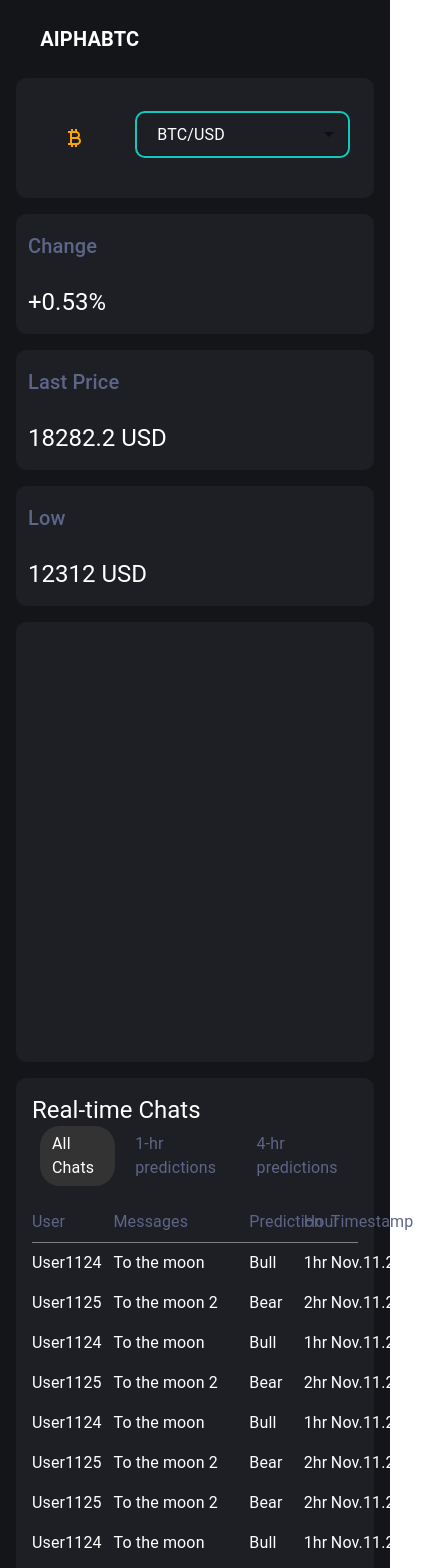
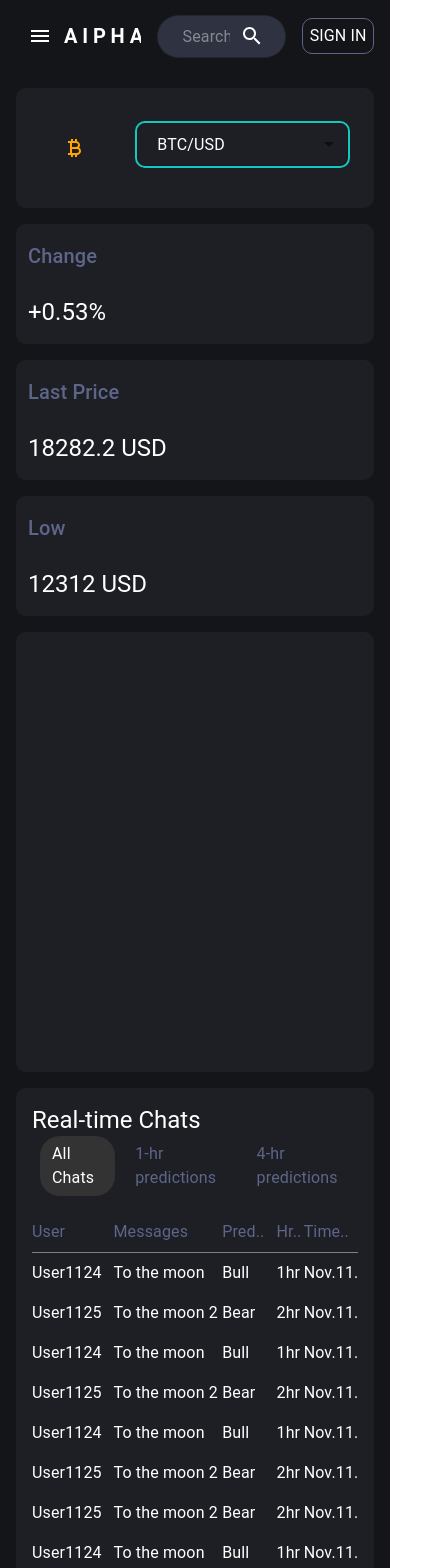
Before and after one commit to shakilhossain-cse/aiphabtc-front, a Next.js app: page / in a window 390 px wide. Shown: the top 1568 px of the page, 426 px wide, since content can reach past the window. Built offline with nearby package versions, Linux system fonts and the light colour scheme.

Commit message:
add responsive

```diff
--- a/package.json
+++ b/package.json
@@ -16,6 +16,7 @@
     "react": "^18.2.0",
     "react-chartjs-2": "^5.2.0",
     "react-dom": "^18.2.0",
+    "react-financial-charts": "^2.0.1",
     "react-redux": "^9.0.4",
     "react-scripts": "5.0.1",
     "react-ts-tradingview-widgets": "^1.2.2",
--- /dev/null
+++ b/src/assets/styles/style.css
@@ -0,0 +1,37 @@
+/* mobile nav*/
+.MuiMenu-paper {
+	background: #141518;
+	color: #fff;
+	width: 100%;
+}
+
+/* table Scroll*/
+.table_scroll::-moz-scrollbar {
+	width: 6px;
+	height: 5px;
+}
+
+.table_scroll::-moz-scrollbar-thumb {
+	background-color: #5d6588;
+	border-radius: 6px;
+}
+
+.table_scroll::-moz-scrollbar-track {
+	background-color: #f1f1f1;
+	border-radius: 6px;
+}
+
+.table_scroll::-webkit-scrollbar {
+	width: 6px;
+	height: 5px;
+}
+
+.table_scroll::-webkit-scrollbar-thumb {
+	background-color: #5d6588;
+	border-radius: 6px;
+}
+
+.table_scroll::-webkit-scrollbar-track {
+	background-color: #242424;
+	border-radius: 6px;
+}
--- a/src/components/App.tsx
+++ b/src/components/App.tsx
@@ -11,7 +11,7 @@ import { decrement, increment } from "../store/features/counter/counterSlice";
 // Styled component that applies global styles
 
 export const App = () => {
-  return <Landing />;
+	return <Landing />;
 };
 
 export default App;
--- a/src/components/landing/ChatRoom.tsx
+++ b/src/components/landing/ChatRoom.tsx
@@ -1,8 +1,7 @@
 import React from "react";
 import Box from "@mui/material/Box";
-import { Typography } from "@mui/material";
-import Button from "@mui/material/Button";
-import { Grid, Container } from "@mui/material";
+import { Grid, Typography, useMediaQuery, useTheme } from "@mui/material";
+import styled from "@emotion/styled";
 
 const getChat = () => {
 	return [
@@ -115,6 +114,9 @@ const getChat = () => {
 };
 
 export const ChatRoom = () => {
+	const theme = useTheme();
+	const isMediumScreen = useMediaQuery(theme.breakpoints.up("md"));
+
 	const [selected, setSelected] = React.useState("All Chats");
 
 	const handleSelection = (option) => {
@@ -164,27 +166,40 @@ export const ChatRoom = () => {
 					<Grid item xs={3}>
 						<Typography style={{ color: "#5D6588" }}>User</Typography>
 					</Grid>
-					<Grid item xs={5}>
+					<Grid item xs={4}>
 						<Typography style={{ color: "#5D6588" }}>Messages</Typography>
 					</Grid>
 					<Grid item xs={2}>
-						<Typography style={{ color: "#5D6588" }}>Prediction</Typography>
+						<Typography style={{ color: "#5D6588" }}>
+							{isMediumScreen ? "Prediction" : "Pred.."}
+						</Typography>
 					</Grid>
 					<Grid item xs={1}>
-						<Typography style={{ color: "#5D6588" }}>Hour</Typography>
+						<Typography style={{ color: "#5D6588" }}>
+							{isMediumScreen ? "Hour" : "Hr.."}
+						</Typography>
 					</Grid>
-					<Grid item xs={1}>
-						<Typography style={{ color: "#5D6588" }}>Timestamp</Typography>
+					<Grid item xs={2}>
+						<Typography
+							style={{
+								color: "#5D6588",
+								display: "flex",
+								justifyContent: isMediumScreen ? "flex-end" : "flex-start",
+							}}
+						>
+							{isMediumScreen ? "Timestamp" : "Time.."}
+						</Typography>
 					</Grid>
 				</Grid>
 			</Box>
+			<SectionContainer className="table_scroll">
 				{data.map((chat, index) => (
 					<Box key={index} py={1}>
 						<Grid container>
 							<Grid item xs={3}>
 								<Typography>{chat.User}</Typography>
 							</Grid>
-						<Grid item xs={5}>
+							<Grid item xs={4}>
 								<Typography>{chat.Messages}</Typography>
 							</Grid>
 							<Grid item xs={2}>
@@ -193,12 +208,24 @@ export const ChatRoom = () => {
 							<Grid item xs={1}>
 								<Typography>{chat.Hour}</Typography>
 							</Grid>
-						<Grid item xs={1}>
-							<Typography>{chat.Timestamp}</Typography>
+							<Grid item xs={2}>
+								<Typography
+									style={{
+										display: "flex",
+										justifyContent: isMediumScreen ? "flex-end" : "flex-start",
+									}}
+								>
+									{chat.Timestamp}
+								</Typography>
 							</Grid>
 						</Grid>
 					</Box>
 				))}
+			</SectionContainer>
 		</Box>
 	);
 };
+
+const SectionContainer = styled(Box)({
+	overflow: "auto",
+});
--- a/src/components/landing/Landing.tsx
+++ b/src/components/landing/Landing.tsx
@@ -50,7 +50,7 @@ export const Landing = () => {
 		],
 	};
 	return (
-		<Grid container spacing={2}>
+		<Grid container spacing={2} marginTop={0}>
 			<Grid item xs={12} sm={12} md={8} container spacing={2}>
 				<Grid item xs={12}>
 					<SectionContainer>
--- a/src/components/ui-components/Navbar.tsx
+++ b/src/components/ui-components/Navbar.tsx
@@ -1,16 +1,18 @@
-import React from "react";
-import { Grid, Box, TextField } from "@mui/material";
-import { styled } from "@mui/material/styles";
-import useMediaQuery from "@mui/material/useMediaQuery";
-import { useTheme } from "@mui/material/styles";
+import * as React from "react";
+import AppBar from "@mui/material/AppBar";
+import Box from "@mui/material/Box";
+import Toolbar from "@mui/material/Toolbar";
+import IconButton from "@mui/material/IconButton";
+import Typography from "@mui/material/Typography";
+import Menu from "@mui/material/Menu";
+import MenuIcon from "@mui/icons-material/Menu";
+import Container from "@mui/material/Container";
+import Link from "next/link";
+import styled from "@emotion/styled";
+import { Grid, useMediaQuery, useTheme } from "@mui/material";
 import { SearchBar } from "./SearchBar";
-import Link from "next/link";
 
-export const Navbar = () => {
-  const theme = useTheme();
-  const isSmallScreen = useMediaQuery(theme.breakpoints.down("lg"));
-
-  const menuItems = [
+const pages = [
 	{
 		label: "Dashboard",
 		uri: "/",
@@ -37,16 +39,129 @@ export const Navbar = () => {
 	},
 ];
 
+const Navbar = () => {
+	const theme = useTheme();
+	const isMediumScreen = useMediaQuery(theme.breakpoints.up("md"));
+	const [anchorElNav, setAnchorElNav] = React.useState<null | HTMLElement>(
+		null,
+	);
+
+	const handleOpenNavMenu = (event: React.MouseEvent<HTMLElement>) => {
+		setAnchorElNav(event.currentTarget);
+	};
+
+	const handleCloseNavMenu = () => {
+		setAnchorElNav(null);
+	};
+
+	const SignInBtn = styled(Box)({
+		width: isMediumScreen ? "25%" : "40%",
+		padding: "5px",
+		color: "#ffffff",
+		textAlign: "center",
+		border: "1px solid #5D6588",
+		borderRadius: 10,
+		textTransform: "uppercase",
+		cursor: "pointer",
+	});
+
 	return (
-    <Grid container alignItems="center" justifyContent="center">
-      <Logo item xs={11} lg={1} xl={1} sx={{ p: 3 }}>
+		<AppBar
+			position="static"
+			sx={{
+				backgroundColor: "transparent",
+				boxShadow: "none",
+				paddingY: 1,
+			}}
+		>
+			<Container maxWidth="xl">
+				<Toolbar disableGutters>
+					<Typography
+						variant="h6"
+						noWrap
+						component="a"
+						href="/"
+						sx={{
+							mr: 2,
+							display: { xs: "none", lg: "flex" },
+							fontWeight: 700,
+							letterSpacing: ".3rem",
+							color: "inherit",
+							textDecoration: "none",
+						}}
+					>
 						AIPHABTC
-      </Logo>
-      {!isSmallScreen && (
-        <>
-          <Grid item xs={6} lg={6} xl={5} sx={{ p: 3 }}>
-            <Grid container justifyContent="space-between">
-              {menuItems.map((item, index) => (
+					</Typography>
+					{/* small device menu item */}
+					<Box sx={{ flexGrow: 1, display: { xs: "flex", lg: "none" } }}>
+						<IconButton
+							size="large"
+							aria-label="account of current user"
+							aria-controls="menu-appbar"
+							aria-haspopup="true"
+							onClick={handleOpenNavMenu}
+							color="inherit"
+						>
+							<MenuIcon />
+						</IconButton>
+						<Menu
+							id="menu-appbar"
+							anchorEl={anchorElNav}
+							anchorOrigin={{
+								vertical: "bottom",
+								horizontal: "left",
+							}}
+							keepMounted
+							transformOrigin={{
+								vertical: "top",
+								horizontal: "left",
+							}}
+							open={Boolean(anchorElNav)}
+							onClose={handleCloseNavMenu}
+							sx={{
+								display: { xs: "block", lg: "none" },
+							}}
+						>
+							{pages.map((item, index) => (
+								<Link
+									href={item.uri}
+									key={index}
+									style={{ textDecoration: "none" }}
+									onClick={handleCloseNavMenu}
+								>
+									<LinkGridItem item xs style={{ padding: "5px 10px" }}>
+										{item.label}
+									</LinkGridItem>
+								</Link>
+							))}
+						</Menu>
+					</Box>
+
+					{/* small device logo */}
+					<Typography
+						variant="h6"
+						noWrap
+						component="a"
+						href="/"
+						sx={{
+							mr: 2,
+							display: { xs: "flex", lg: "none" },
+							flexGrow: 1,
+							fontWeight: 700,
+							letterSpacing: ".3rem",
+							color: "inherit",
+							textDecoration: "none",
+						}}
+					>
+						AIPHABTC
+					</Typography>
+					<Box
+						sx={{
+							flexGrow: 1,
+							display: { xs: "none", lg: "flex" },
+						}}
+					>
+						{pages.map((item, index) => (
 							<Link
 								href={item.uri}
 								key={index}
@@ -57,58 +172,37 @@ export const Navbar = () => {
 								</LinkGridItem>
 							</Link>
 						))}
-            </Grid>
-          </Grid>
+					</Box>
 
-          <Grid item xs={2} lg={3} xl={2} sx={{ p: 3 }}>
+					<Box
+						sx={{ display: "flex", flexGrow: 0, gap: 2, alignItems: "center" }}
+					>
+						<SearchContainer>
 							<SearchBar />
-          </Grid>
-
-          <Account item xs={3} lg={2} xl={1} sx={{ p: 3 }}>
-            Sign in
-          </Account>
-        </>
-      )}
-    </Grid>
+						</SearchContainer>
+						<SignInBtn>
+							<Typography>Sign in</Typography>
+						</SignInBtn>
+					</Box>
+				</Toolbar>
+			</Container>
+		</AppBar>
 	);
 };
 
-const Logo = styled(Grid)({
-  fontWeight: 700,
-  color: "#FFFFFF",
-  fontSize: 20,
+export default Navbar;
+
+const LinkGridItem = styled(Grid)({
+	color: "#5D6588",
+	textAlign: "start",
+	fontSize: 18,
+	marginRight: 15,
+	textTransform: "capitalize",
 });
 
-const LinkGridItem = styled(Grid)({
-  height: "100%",
+const SearchContainer = styled(Box)({
+	width: "75%",
 	color: "#5D6588",
 	textAlign: "center",
-  fontSize: 20,
+	textTransform: "capitalize",
 });
-
-const RoundedSearchTextField = styled(TextField)({
-  "& .MuiInputBase-root": {
-    borderRadius: "1.875em",
-    backgroundColor: "#2F3241",
-    color: "#5D6588",
-    "& .MuiSvgIcon-root": {
-      color: "#FFFFFF",
-    },
-    "& .MuiInputBase-input": {
-      padding: "0.625em",
-      marginLeft: "1em",
-      color: "#FFFFFF",
-    },
-  },
-  "& .MuiInputAdornment-positionEnd": {
-    marginRight: "0.5em",
-  },
-});
-
-const Account = styled(Grid)({
-  color: "#5D6588",
-  textAlign: "center",
-  fontSize: 20,
-});
-
-export default Navbar;
--- a/src/components/ui-components/SearchBar.tsx
+++ b/src/components/ui-components/SearchBar.tsx
@@ -10,7 +10,7 @@ export const SearchBar = () => {
 			placeholder="Search"
 			InputProps={{
 				endAdornment: (
-          <InputAdornment position="end">
+					<InputAdornment position="start">
 						<SearchIcon />
 					</InputAdornment>
 				),
--- a/src/pages/_app.tsx
+++ b/src/pages/_app.tsx
@@ -3,7 +3,7 @@ import { store } from "../store/store";
 import { styled } from "@mui/material/styles";
 import { Container, CssBaseline, Grid } from "@mui/material";
 import Navbar from "../components/ui-components/Navbar";
-
+import "../assets/styles/style.css";
 function App({ Component, pageProps }) {
 	return (
 		<Provider store={store}>
```
Also changed, not shown: src/components/ui-components/Navbar-copy.tsx (added, +114 -0 lines), 1 other file (tests, documents, lock files or other folders). Lines whose indentation alone changed are shown as unchanged.
